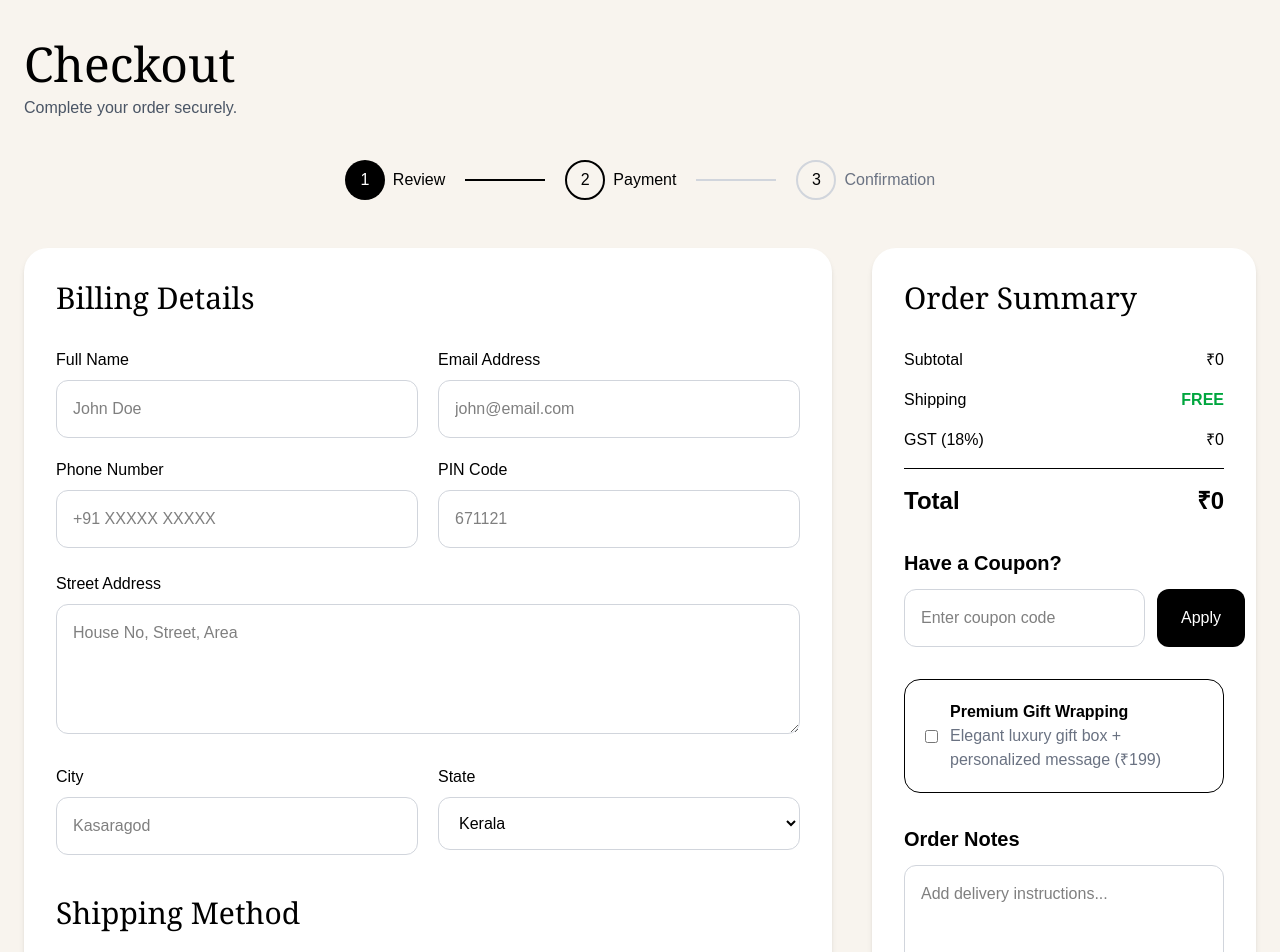
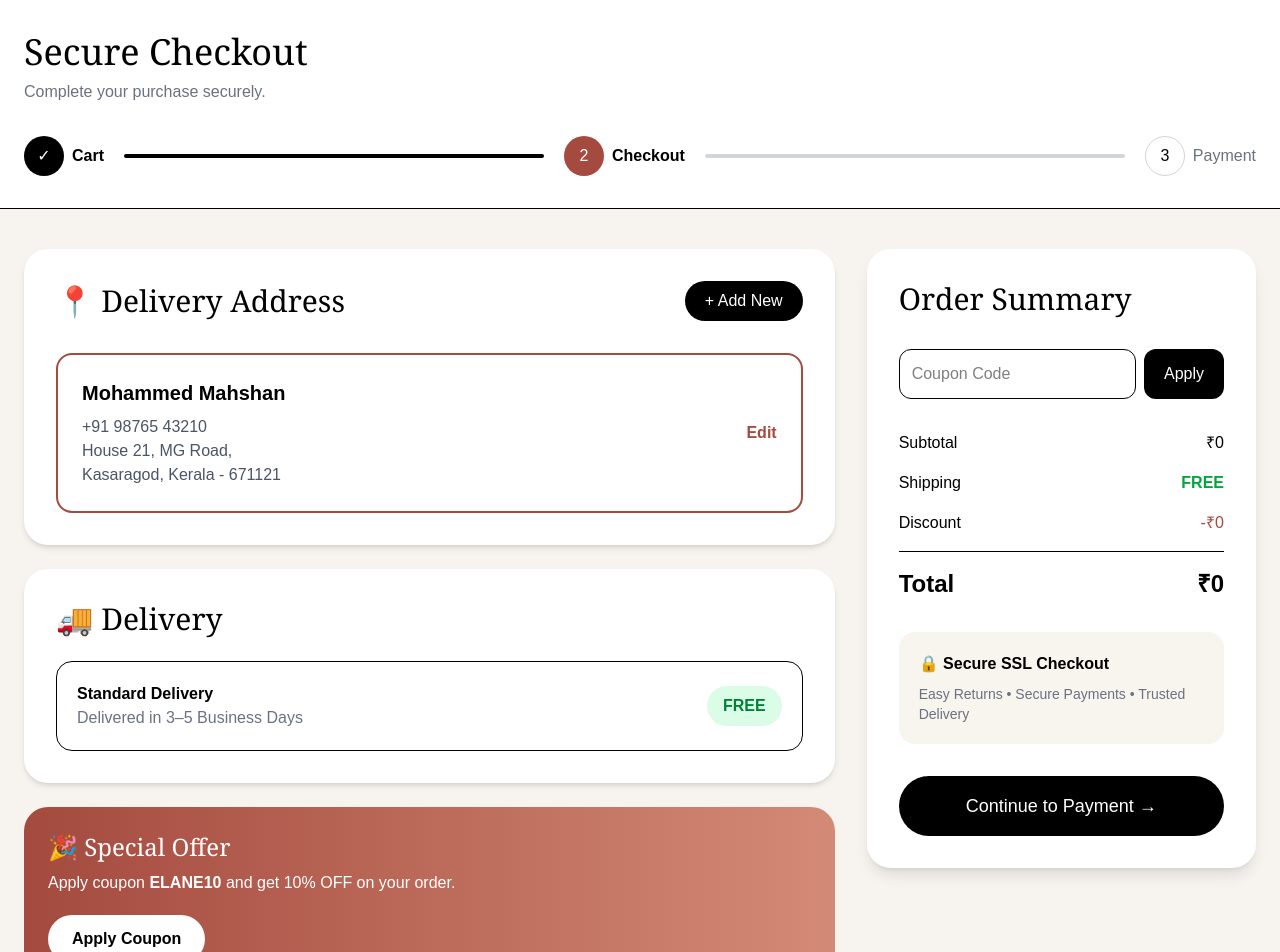
Before and after one commit to hudhafathima081-cell/Elane, a Next.js app: page /checkout in a window 1280 px wide. Shown: the top 952 px of the page. Built offline with nearby package versions, Linux system fonts and the light colour scheme.

Commit message:
updated checkput

```diff
--- a/app/checkout/page.tsx
+++ b/app/checkout/page.tsx
@@ -4,6 +4,7 @@
 import { useCart } from "../context/CartContext";
 
 export default function CheckoutPage() {
+
   const { cartItems } = useCart();
 
   const total = cartItems.reduce(
@@ -12,221 +13,63 @@
   );
 
   return (
-    <div className="min-h-screen bg-[#F8F4EE] py-10">
+    <div className="min-h-screen bg-[#F7F3EE]">
 
       {/* Header */}
-      <div className="max-w-7xl mx-auto px-6">
 
-        <h1 className="text-5xl font-serif text-black">
-          Checkout
+      <div className="bg-white border-b">
+
+        <div className="max-w-7xl mx-auto px-6 py-8">
+
+          <h1 className="text-4xl font-serif text-black">
+            Secure Checkout
           </h1>
 
-        <p className="text-gray-600 mt-2">
-          Complete your order securely.
+          <p className="text-gray-500 mt-2">
+            Complete your purchase securely.
           </p>
 
           {/* Progress */}
-        <div className="flex items-center justify-center gap-5 mt-10 mb-12">
+
+          <div className="flex items-center gap-5 mt-8">
 
             <div className="flex items-center gap-2">
+
               <div className="w-10 h-10 rounded-full bg-black text-white flex items-center justify-center">
-              1
-            </div>
-            <span className="text-black font-medium">
-              Review
-            </span>
+                ✓
               </div>
 
-          <div className="w-20 h-[2px] bg-black"></div>
-
-          <div className="flex items-center gap-2">
-            <div className="w-10 h-10 rounded-full border-2 border-black flex items-center justify-center">
-              2
-            </div>
-            <span className="text-black">
-              Payment
+              <span className="font-semibold text-black">
+                Cart
               </span>
-          </div>
-
-          <div className="w-20 h-[2px] bg-gray-300"></div>
-
-          <div className="flex items-center gap-2">
-            <div className="w-10 h-10 rounded-full border-2 border-gray-300 flex items-center justify-center">
-              3
-            </div>
-            <span className="text-gray-500">
-              Confirmation
-            </span>
-          </div>
 
             </div>
 
-        {/* Two Columns */}
-        <div className="grid lg:grid-cols-3 gap-10">
+            <div className="flex-1 h-1 bg-black rounded-full"></div>
 
-          {/* Billing Section */}
-          <div className="lg:col-span-2 bg-white rounded-3xl shadow-md p-8">
+            <div className="flex items-center gap-2">
 
-            <h2 className="text-3xl font-serif text-black mb-8">
-              Billing Details
-            </h2>
-
-            {/* PART 2 WILL START HERE */}
-
-            <div className="grid md:grid-cols-2 gap-5">
-
-  <div>
-    <label className="block text-black font-medium mb-2">
-      Full Name
-    </label>
-
-    <input
-      type="text"
-      placeholder="John Doe"
-      className="w-full border border-gray-300 rounded-xl p-4 text-black focus:outline-none focus:border-black"
-    />
+              <div className="w-10 h-10 rounded-full bg-[#A44A3F] text-white flex items-center justify-center">
+                2
               </div>
 
-  <div>
-    <label className="block text-black font-medium mb-2">
-      Email Address
-    </label>
-
-    <input
-      type="email"
-      placeholder="john@email.com"
-      className="w-full border border-gray-300 rounded-xl p-4 text-black focus:outline-none focus:border-black"
-    />
-  </div>
-
-  <div>
-    <label className="block text-black font-medium mb-2">
-      Phone Number
-    </label>
-
-    <input
-      type="tel"
-      placeholder="+91 XXXXX XXXXX"
-      className="w-full border border-gray-300 rounded-xl p-4 text-black focus:outline-none focus:border-black"
-    />
-  </div>
-
-  <div>
-    <label className="block text-black font-medium mb-2">
-      PIN Code
-    </label>
-
-    <input
-      type="text"
-      placeholder="671121"
-      className="w-full border border-gray-300 rounded-xl p-4 text-black focus:outline-none focus:border-black"
-    />
-  </div>
+              <span className="font-semibold text-black">
+                Checkout
+              </span>
 
             </div>
 
-<div className="mt-6">
+            <div className="flex-1 h-1 bg-gray-300 rounded-full"></div>
 
-  <label className="block text-black font-medium mb-2">
-    Street Address
-  </label>
+            <div className="flex items-center gap-2">
 
-  <textarea
-    rows={4}
-    placeholder="House No, Street, Area"
-    className="w-full border border-gray-300 rounded-xl p-4 text-black focus:outline-none focus:border-black"
-  />
-
+              <div className="w-10 h-10 rounded-full border border-gray-300 flex items-center justify-center">
+                3
               </div>
 
-<div className="grid md:grid-cols-2 gap-5 mt-6">
-
-  <div>
-    <label className="block text-black font-medium mb-2">
-      City
-    </label>
-
-    <input
-      type="text"
-      placeholder="Kasaragod"
-      className="w-full border border-gray-300 rounded-xl p-4 text-black"
-    />
-  </div>
-
-  <div>
-    <label className="block text-black font-medium mb-2">
-      State
-    </label>
-
-    <select className="w-full border border-gray-300 rounded-xl p-4 text-black">
-      <option>Kerala</option>
-      <option>Karnataka</option>
-      <option>Tamil Nadu</option>
-      <option>Maharashtra</option>
-      <option>Goa</option>
-    </select>
-  </div>
-
-</div>
-
-<h2 className="text-3xl font-serif text-black mt-10 mb-6">
-  Shipping Method
-</h2>
-
-<div className="space-y-4">
-
-  <div className="border-2 border-black rounded-2xl p-5 cursor-pointer">
-    <div className="flex justify-between">
-
-      <div>
-        <h3 className="text-black font-semibold">
-          Standard Delivery
-        </h3>
-
-        <p className="text-gray-600">
-          Delivery in 3–5 business days
-        </p>
-      </div>
-
-      <span className="font-bold text-green-600">
-        FREE
+              <span className="text-gray-500">
+                Payment
               </span>
-
-    </div>
-  </div>
-
-  <div className="border rounded-2xl p-5 cursor-pointer">
-
-    <div className="flex justify-between">
-
-      <div>
-        <h3 className="text-black font-semibold">
-          Express Delivery
-        </h3>
-
-        <p className="text-gray-600">
-          Delivery in 1–2 business days
-        </p>
-      </div>
-
-      <span className="font-bold text-black">
-        ₹149
-      </span>
-
-
-    </div>
-
-
-  </div>
-  <div className="mt-6">
-
-  <label className="flex items-center gap-3 text-black">
-
-    <input type="checkbox" />
-
-    Save this address for future orders
-
-  </label>
 
             </div>
 
@@ -234,48 +77,158 @@
 
         </div>
 
+      </div>
 
-          {/* Order Summary */}
+      {/* Main Layout */}
+
+      <div className="max-w-7xl mx-auto grid lg:grid-cols-3 gap-8 px-6 py-10">
+
+        {/* LEFT */}
+
+        <div className="lg:col-span-2 space-y-6">
+
+          {/* Address card starts here in Part 2 */}
+
+{/* Delivery Address */}
+
 <div className="bg-white rounded-3xl shadow-md p-8">
+
+  <div className="flex justify-between items-center">
+
+    <h2 className="text-3xl font-serif text-black">
+      📍 Delivery Address
+    </h2>
+
+    <button className="bg-black text-white px-5 py-2 rounded-full hover:bg-[#A44A3F] transition">
+      + Add New
+    </button>
+
+  </div>
+
+  <div className="mt-8 border-2 border-[#A44A3F] rounded-2xl p-6">
+
+    <div className="flex justify-between">
+
+      <div>
+
+        <h3 className="text-xl font-semibold text-black">
+          Mohammed Mahshan
+        </h3>
+
+        <p className="text-gray-600 mt-2">
+          +91 98765 43210
+        </p>
+
+        <p className="text-gray-600">
+          House 21, MG Road,
+        </p>
+
+        <p className="text-gray-600">
+          Kasaragod, Kerala - 671121
+        </p>
+
+      </div>
+
+      <button className="text-[#A44A3F] font-semibold">
+        Edit
+      </button>
+
+    </div>
+
+  </div>
+
+</div>
+
+{/* Delivery */}
+
+<div className="bg-white rounded-3xl shadow-md p-8">
+
+  <h2 className="text-3xl font-serif text-black mb-6">
+    🚚 Delivery
+  </h2>
+
+  <div className="border rounded-2xl p-5 flex justify-between items-center">
+
+    <div>
+
+      <h3 className="text-black font-semibold">
+        Standard Delivery
+      </h3>
+
+      <p className="text-gray-500">
+        Delivered in 3–5 Business Days
+      </p>
+
+    </div>
+
+    <span className="bg-green-100 text-green-700 px-4 py-2 rounded-full font-semibold">
+      FREE
+    </span>
+
+  </div>
+
+</div>
+
+{/* Offer */}
+
+<div className="bg-gradient-to-r from-[#A44A3F] to-[#D38A76] rounded-3xl p-6 text-white">
+
+  <h2 className="text-2xl font-serif">
+    🎉 Special Offer
+  </h2>
+
+  <p className="mt-2">
+    Apply coupon <b>ELANE10</b> and get 10% OFF on your order.
+  </p>
+
+  <button className="mt-5 bg-white text-black px-6 py-3 rounded-full font-semibold">
+    Apply Coupon
+  </button>
+
+</div>
+        </div>
+
+        {/* RIGHT */}
+
+        <div>
+
+          {/* Order Summary starts here in Part 3 */}
+          <div className="sticky top-8">
+
+  <div className="bg-white rounded-3xl shadow-lg p-8">
 
     <h2 className="text-3xl font-serif text-black mb-8">
       Order Summary
     </h2>
 
-
-            {/* PART 3 WILL START HERE */}
-            <div className="space-y-5">
+    <div className="space-y-6">
 
       {cartItems.map((item: any, index: number) => (
 
         <div
           key={index}
-      className="flex items-center justify-between border-b pb-5"
+          className="flex gap-4 border-b pb-5"
         >
-
-      <div className="flex gap-4">
 
           <img
             src={item.image}
             alt={item.name}
-          className="w-20 h-20 rounded-xl object-cover"
+            className="w-20 h-20 rounded-2xl object-cover"
           />
 
-        <div>
+          <div className="flex-1">
 
             <h3 className="text-black font-semibold">
               {item.name}
             </h3>
 
-          <p className="text-gray-500">
-            Qty: 1
+            <p className="text-gray-500 text-sm mt-1">
+              Qty : 1
             </p>
 
-          <p className="text-[#A44A3F] font-semibold mt-1">
+            <p className="text-[#A44A3F] font-bold mt-2">
               ₹{item.price.toLocaleString()}
             </p>
-
-        </div>
 
           </div>
 
@@ -285,25 +238,60 @@
 
     </div>
 
+    {/* Coupon */}
+
+    <div className="mt-8">
+
+      <div className="flex gap-2">
+
+        <input
+          type="text"
+          placeholder="Coupon Code"
+          className="flex-1 border rounded-xl p-3 text-black"
+        />
+
+        <button className="bg-black text-white px-5 rounded-xl hover:bg-[#A44A3F]">
+          Apply
+        </button>
+
+      </div>
+
+    </div>
+
+    {/* Price */}
+
     <div className="mt-8 space-y-4">
 
       <div className="flex justify-between text-black">
+
         <span>Subtotal</span>
+
         <span>₹{total.toLocaleString()}</span>
+
       </div>
 
-  <div className="flex justify-between text-black">
-    <span>Shipping</span>
+      <div className="flex justify-between">
+
+        <span className="text-black">
+          Shipping
+        </span>
+
         <span className="text-green-600 font-semibold">
           FREE
         </span>
+
       </div>
 
-  <div className="flex justify-between text-black">
-    <span>GST (18%)</span>
-    <span>
-      ₹{Math.round(total * 0.18).toLocaleString()}
+      <div className="flex justify-between">
+
+        <span className="text-black">
+          Discount
         </span>
+
+        <span className="text-[#A44A3F]">
+          -₹0
+        </span>
+
       </div>
 
       <hr />
@@ -313,88 +301,38 @@
         <span>Total</span>
 
         <span>
-      ₹{(total + Math.round(total * 0.18)).toLocaleString()}
+          ₹{total.toLocaleString()}
         </span>
 
       </div>
 
     </div>
-<div className="mt-8">
 
-  <h3 className="text-xl font-semibold text-black mb-3">
-    Have a Coupon?
-  </h3>
+    {/* Trust */}
 
-  <div className="flex gap-3">
+    <div className="mt-8 bg-[#F8F4EE] rounded-2xl p-5">
 
-    <input
-      type="text"
-      placeholder="Enter coupon code"
-      className="flex-1 border border-gray-300 rounded-xl p-4 text-black"
-    />
+      <p className="text-black font-semibold">
+        🔒 Secure SSL Checkout
+      </p>
 
-    <button className="bg-black text-white px-6 rounded-xl hover:bg-[#A44A3F] transition">
-      Apply
-    </button>
-
-  </div>
-
-</div>
-<div className="mt-8 border rounded-2xl p-5">
-
-  <label className="flex items-center gap-3 cursor-pointer">
-
-    <input type="checkbox" />
-
-    <div>
-
-      <h3 className="text-black font-semibold">
-        Premium Gift Wrapping
-      </h3>
-
-      <p className="text-gray-500">
-        Elegant luxury gift box + personalized message (₹199)
+      <p className="text-gray-500 text-sm mt-2">
+        Easy Returns • Secure Payments • Trusted Delivery
       </p>
 
     </div>
 
-  </label>
-
-</div>
-
-<div className="mt-8">
-
-  <h3 className="text-xl font-semibold text-black mb-3">
-    Order Notes
-  </h3>
-
-  <textarea
-    rows={4}
-    placeholder="Add delivery instructions..."
-    className="w-full border border-gray-300 rounded-xl p-4 text-black"
-  />
-
-</div>
-
-<div className="mt-8">
-
     <Link href="/payment">
 
-    <button className="w-full bg-black text-white py-4 rounded-full hover:bg-[#A44A3F] transition duration-300">
+      <button className="w-full mt-8 bg-black text-white py-4 rounded-full text-lg hover:bg-[#A44A3F] transition">
 
-      Proceed to Payment →
+        Continue to Payment →
 
       </button>
 
     </Link>
 
   </div>
-
-<p className="text-center text-gray-500 text-sm mt-5">
-
-  🔒 Your payment is secured with SSL encryption.
-
-</p>
 
 </div>
 
--- a/app/payment/page.tsx
+++ b/app/payment/page.tsx
@@ -199,7 +199,7 @@
 
           <div className="flex justify-between text-2xl font-bold text-black">
             <span>Total</span>
-            <span>₹10,000</span>
+            <span>{total}</span>
           </div>
 
           <Link href="/order-success">
```
Lines whose indentation alone changed are shown as unchanged.
